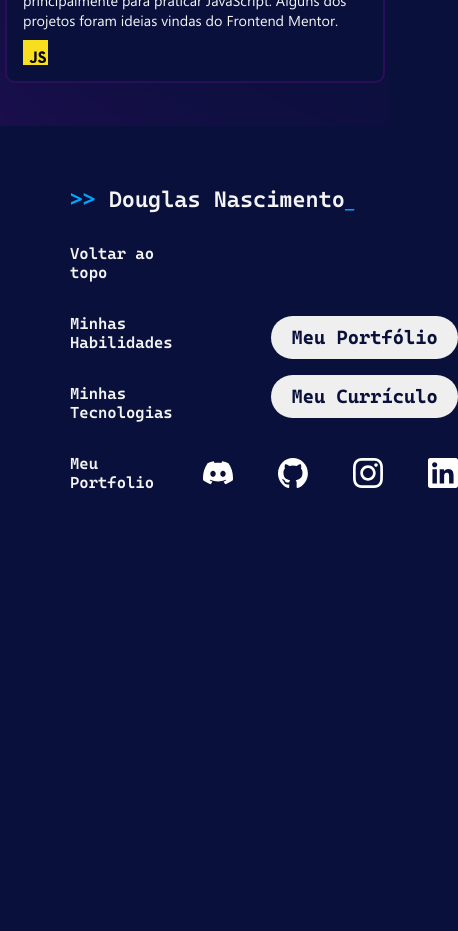
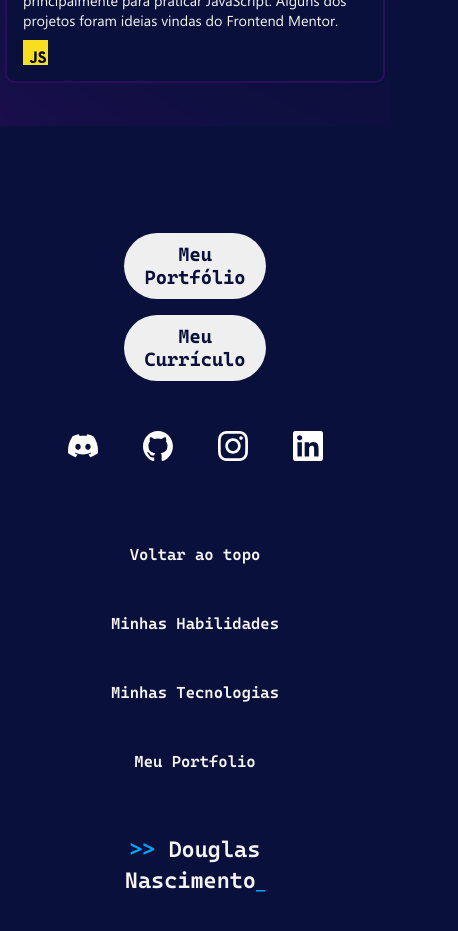
Before and after one commit to DouglasDans/DouglasDans, a Next.js app: page / in a window 390 px wide. Shown: the part 3400-4331 px from the top of the page, 458 px wide, since content can reach past the window. Before the commit the page ends 3942 px from the top, so only its background shows below. Built offline with nearby package versions, Linux system fonts and the light colour scheme.

Commit message:
Footer | Adicionado responsividade

```diff
--- a/src/components/Footer/Footer.css
+++ b/src/components/Footer/Footer.css
@@ -40,3 +40,31 @@
 
    gap: 40px;
 }
+
+@media screen and (max-width: 750px) {
+   .footer-container {
+      padding: 50px 70px;
+
+      display: flex;
+      flex-direction: column-reverse;
+      text-align: center;
+
+      gap: 30px;
+   }
+   .footer-container .footer-right{
+      padding: 50px 70px;
+
+      display: flex;
+      align-items: center;
+
+      gap: 50px;
+   }
+
+   .footer-container .footer-nav-links{
+      margin-bottom: 2rem;
+      display: flex;
+      align-items: center;
+
+      gap: 50px;
+   }
+}
```
